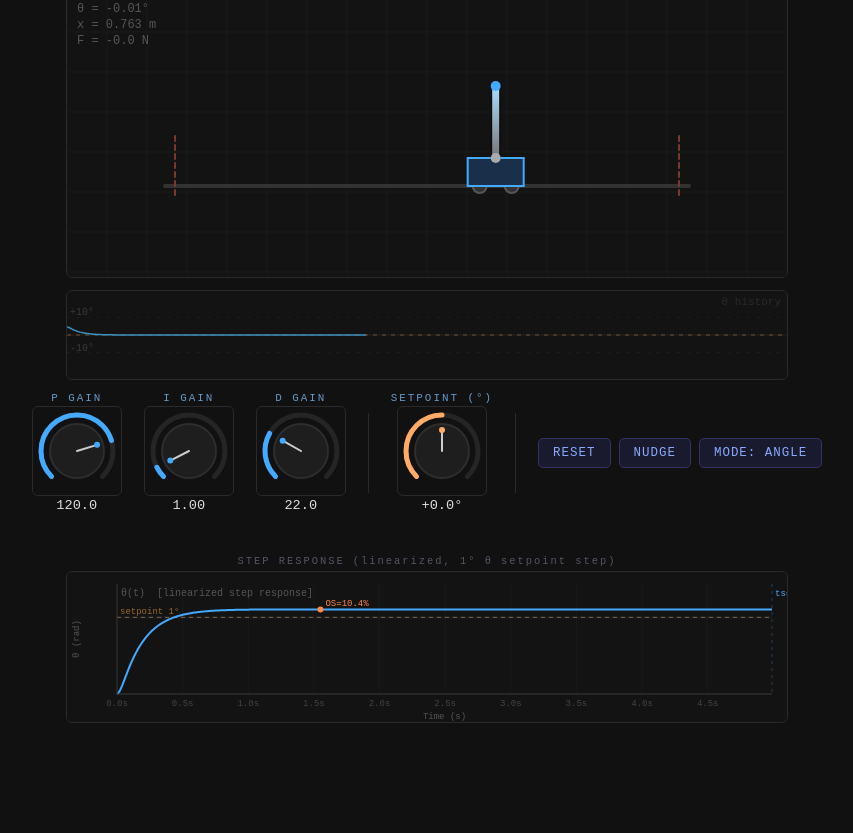
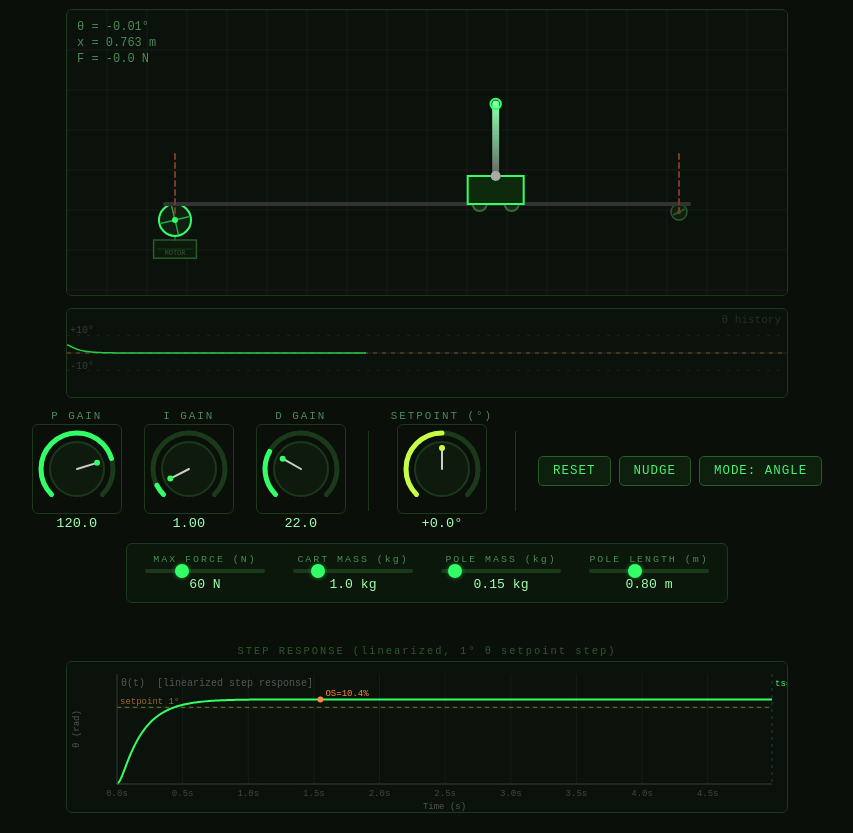
Before and after one commit to dashs20/pid_website, a plain HTML site: page index.html in a window 1280 px wide. Shown: the part 68-901 px from the top of the page, without its empty margins (213-1066 px from the left). Before the commit the page ends 811 px from the top, so only its background shows below. Drawn offline with Linux system fonts and the light colour scheme.

Commit message:
added some kewl stuff

```diff
--- a/index.html
+++ b/index.html
@@ -2,39 +2,60 @@
 <html lang="en">
 <head>
   <meta charset="UTF-8">
-  <title>PID Inverted Pendulum</title>
+  <title>learnaboutpid.com</title>
   <style>
     * { box-sizing: border-box; margin: 0; padding: 0; }
     body {
-      background: #111; color: #eee;
+      background: #0a0f0a; color: #a0ffb0;
       font-family: 'Courier New', monospace;
       display: flex; flex-direction: column; align-items: center;
       min-height: 100vh; padding: 20px; gap: 12px;
     }
-    h1 { font-size: 1.3rem; letter-spacing: 3px; color: #88ccff; margin-top: 4px; }
-    canvas { border: 1px solid #2a2a2a; border-radius: 6px; display: block; }
+    h1 { font-size: 1.3rem; letter-spacing: 3px; color: #33ff66; margin-top: 4px; text-shadow: 0 0 8px #33ff6688; }
+    canvas { border: 1px solid #1a3a1a; border-radius: 6px; display: block; }
     #controls { display: flex; gap: 22px; align-items: center; flex-wrap: wrap; justify-content: center; }
     .knob-group { display: flex; flex-direction: column; align-items: center; gap: 2px; }
-    .knob-group label { font-size: 0.68rem; letter-spacing: 2px; color: #6699cc; }
-    .knob-group .val { font-size: 0.85rem; color: #ddd; min-width: 64px; text-align: center; }
+    .knob-group label { font-size: 0.68rem; letter-spacing: 2px; color: #4a8a5a; }
+    .knob-group .val { font-size: 0.85rem; color: #a0ffb0; min-width: 64px; text-align: center; }
     canvas.knob { cursor: ns-resize; display: block; }
-    .divider { width: 1px; height: 80px; background: #2a2a2a; }
+    .divider { width: 1px; height: 80px; background: #1a3a1a; }
     #buttons { display: flex; gap: 8px; flex-wrap: wrap; justify-content: center; }
     button {
-      padding: 7px 14px; background: #1a1a2e; border: 1px solid #336;
-      color: #88aaff; border-radius: 5px; cursor: pointer;
+      padding: 7px 14px; background: #0d1f0d; border: 1px solid #2a5a2a;
+      color: #4af074; border-radius: 5px; cursor: pointer;
       font-family: inherit; font-size: 0.78rem; letter-spacing: 1px;
     }
-    button:hover { background: #222244; border-color: #88aaff; }
-    button.active { background: #1a3a1a; border-color: #4a8; color: #4a8; }
-    #status { font-size: 0.78rem; color: #f84; height: 18px; letter-spacing: 1px; }
+    button:hover { background: #122012; border-color: #33ff66; color: #33ff66; }
+    button.active { background: #0d2a0d; border-color: #33ff66; color: #33ff66; }
+    #status { font-size: 0.78rem; color: #ff8844; height: 18px; letter-spacing: 1px; }
 
     .plot-wrap { display: flex; flex-direction: column; align-items: center; gap: 4px; }
-    .plot-label { font-size: 0.65rem; letter-spacing: 2px; color: #556; text-align: center; }
+    .plot-label { font-size: 0.65rem; letter-spacing: 2px; color: #2a5a2a; text-align: center; }
+
+    /* Physics sliders */
+    #phys-controls {
+      display: flex; gap: 28px; flex-wrap: wrap; justify-content: center; align-items: flex-start;
+      border: 1px solid #1a3a1a; border-radius: 6px; padding: 10px 18px; background: #0c170c;
+    }
+    .slider-group { display: flex; flex-direction: column; align-items: center; gap: 4px; min-width: 120px; }
+    .slider-group label { font-size: 0.62rem; letter-spacing: 2px; color: #4a8a5a; }
+    .slider-group .sval { font-size: 0.82rem; color: #a0ffb0; }
+    input[type=range] {
+      -webkit-appearance: none; width: 120px; height: 4px;
+      background: #1a3a1a; border-radius: 2px; outline: none; cursor: pointer;
+    }
+    input[type=range]::-webkit-slider-thumb {
+      -webkit-appearance: none; width: 14px; height: 14px;
+      background: #33ff66; border-radius: 50%; box-shadow: 0 0 4px #33ff6688;
+    }
+    input[type=range]::-moz-range-thumb {
+      width: 14px; height: 14px; background: #33ff66; border-radius: 50%; border: none;
+    }
   </style>
 </head>
 <body>
-<h1>PID INVERTED PENDULUM</h1>
+<h1>learnaboutpid.com</h1>
+<div style="font-size:0.7rem; letter-spacing:3px; color:#2a6a3a; margin-top:-6px;">By Quantum Projects</div>
 <canvas id="sim"  width="720" height="285"></canvas>
 <canvas id="plot" width="720" height="88"></canvas>
 
@@ -67,21 +88,44 @@
     <button id="btn-posmode">MODE: ANGLE</button>
   </div>
 </div>
+<div id="phys-controls">
+  <div class="slider-group">
+    <label>MAX FORCE (N)</label>
+    <input type="range" id="sl-force" min="5" max="200" step="1" value="60">
+    <div class="sval" id="sv-force">60 N</div>
+  </div>
+  <div class="slider-group">
+    <label>CART MASS (kg)</label>
+    <input type="range" id="sl-cart" min="0.2" max="5" step="0.1" value="1.0">
+    <div class="sval" id="sv-cart">1.0 kg</div>
+  </div>
+  <div class="slider-group">
+    <label>POLE MASS (kg)</label>
+    <input type="range" id="sl-pole" min="0.01" max="2" step="0.01" value="0.15">
+    <div class="sval" id="sv-pole">0.15 kg</div>
+  </div>
+  <div class="slider-group">
+    <label>POLE LENGTH (m)</label>
+    <input type="range" id="sl-len" min="0.1" max="2" step="0.05" value="0.8">
+    <div class="sval" id="sv-len">0.80 m</div>
+  </div>
+</div>
+
 <div id="pos-controls" style="display:none; flex-direction:column; align-items:center; gap:6px; width:100%;">
-  <div style="font-size:0.65rem; letter-spacing:3px; color:#fa6; margin-top:4px;">OUTER LOOP — POSITION CONTROLLER</div>
+  <div style="font-size:0.65rem; letter-spacing:3px; color:#c8ff44; margin-top:4px;">OUTER LOOP — POSITION CONTROLLER</div>
   <div style="display:flex; gap:22px; align-items:center; flex-wrap:wrap; justify-content:center;">
     <div class="knob-group">
-      <label style="color:#fa6;">P GAIN</label>
+      <label style="color:#c8ff44;">P GAIN</label>
       <canvas class="knob" id="pkp" width="88" height="88"></canvas>
       <div class="val" id="vpkp">—</div>
     </div>
     <div class="knob-group">
-      <label style="color:#fa6;">I GAIN</label>
+      <label style="color:#c8ff44;">I GAIN</label>
       <canvas class="knob" id="pki" width="88" height="88"></canvas>
       <div class="val" id="vpki">—</div>
     </div>
     <div class="knob-group">
-      <label style="color:#fa6;">D GAIN</label>
+      <label style="color:#c8ff44;">D GAIN</label>
       <canvas class="knob" id="pkd" width="88" height="88"></canvas>
       <div class="val" id="vpkd">—</div>
     </div>
@@ -97,9 +141,9 @@
 
 
 <script>
-// ─── Physics constants ────────────────────────────────────────────────────────
-const CART_MASS=1.0, POLE_MASS=0.15, POLE_HALF=0.4, GRAVITY=9.81;
-const DT=1/500, FORCE_MAX=60, TRACK_LIM=2.8;
+// ─── Physics constants (mutable via sliders) ──────────────────────────────────
+const GRAVITY=9.81, DT=1/500, TRACK_LIM=2.8;
+let CART_MASS=1.0, POLE_MASS=0.15, POLE_HALF=0.4, FORCE_MAX=60;
 
 // ─── PID + mode ───────────────────────────────────────────────────────────────
 const pid = { Kp:120, Ki:1.0, Kd:22, setpoint:0 };
@@ -110,13 +154,13 @@ let xTarget  = 0;          // x position target (meters) — used in posMode
 // ─── Simulation state ─────────────────────────────────────────────────────────
 let sim, integral, prevErr, lastF=0, fallen, fallenT;
 let posIntegral=0, posPrevErr=0;
-let thetaHistory=[];
+let thetaHistory=[], beltDist=0;
 const HIST_LEN=720;
 
 function resetSim(tilt=0.08) {
   sim={x:0,xd:0,th:tilt,thd:0};
   integral=0; prevErr=tilt; lastF=0;
-  posIntegral=0; posPrevErr=0;
+  posIntegral=0; posPrevErr=0; beltDist=0;
   fallen=false; fallenT=0; thetaHistory=[];
   document.getElementById('status').textContent='';
 }
@@ -142,7 +186,7 @@ function getThSp() {
     posIntegral = Math.max(-2, Math.min(2, posIntegral));
     const deriv = (err - posPrevErr) / DT;
     posPrevErr = err;
-    return Math.max(-0.4, Math.min(0.4, posPid.Kp*err + posPid.Ki*posIntegral + posPid.Kd*deriv));
+    return Math.max(-Math.PI/2, Math.min(Math.PI/2, posPid.Kp*err + posPid.Ki*posIntegral + posPid.Kd*deriv));
   }
   return pid.setpoint;
 }
@@ -227,9 +271,9 @@ function makeKnob(id,dispId,opts){
     const R=Math.min(W,H)/2-8,A0=Math.PI*0.75,ARC=Math.PI*1.5;
     const Av=A0+toN(value)*ARC,col=opts.color||'#4af';
     ctx.clearRect(0,0,W,H);
-    ctx.beginPath();ctx.arc(cx,cy,R,A0,A0+ARC);ctx.strokeStyle='#252525';ctx.lineWidth=5;ctx.lineCap='round';ctx.stroke();
+    ctx.beginPath();ctx.arc(cx,cy,R,A0,A0+ARC);ctx.strokeStyle='#1a3a1a';ctx.lineWidth=5;ctx.lineCap='round';ctx.stroke();
     ctx.beginPath();ctx.arc(cx,cy,R,A0,Av);ctx.strokeStyle=col;ctx.lineWidth=5;ctx.stroke();
-    ctx.beginPath();ctx.arc(cx,cy,R-9,0,Math.PI*2);ctx.fillStyle='#1e1e1e';ctx.fill();ctx.strokeStyle='#2e2e2e';ctx.lineWidth=2;ctx.stroke();
+    ctx.beginPath();ctx.arc(cx,cy,R-9,0,Math.PI*2);ctx.fillStyle='#0d1a0d';ctx.fill();ctx.strokeStyle='#1a3a1a';ctx.lineWidth=2;ctx.stroke();
     const ix=cx+(R-15)*Math.cos(Av),iy=cy+(R-15)*Math.sin(Av);
     ctx.beginPath();ctx.moveTo(cx,cy);ctx.lineTo(ix,iy);ctx.strokeStyle='#ccc';ctx.lineWidth=2;ctx.stroke();
     ctx.beginPath();ctx.arc(ix,iy,3,0,Math.PI*2);ctx.fillStyle=col;ctx.fill();
@@ -243,16 +287,16 @@ function makeKnob(id,dispId,opts){
 }
 
 // ─── Knob inits ───────────────────────────────────────────────────────────────
-makeKnob('kp','vp',{min:1,max:500,init:pid.Kp,log:true,color:'#4af',fmt:v=>v.toFixed(1),
+makeKnob('kp','vp',{min:1,max:500,init:pid.Kp,log:true,color:'#33ff66',fmt:v=>v.toFixed(1),
   onSet:v=>{pid.Kp=v;scheduleAnalysis();}
 });
-makeKnob('ki','vi',{min:0,max:15,init:pid.Ki,log:false,color:'#4af',fmt:v=>v.toFixed(2),
+makeKnob('ki','vi',{min:0,max:15,init:pid.Ki,log:false,color:'#33ff66',fmt:v=>v.toFixed(2),
   onSet:v=>{pid.Ki=v;integral=0;scheduleAnalysis();}
 });
-makeKnob('kd','vd',{min:0,max:80,init:pid.Kd,log:false,color:'#4af',fmt:v=>v.toFixed(1),
+makeKnob('kd','vd',{min:0,max:80,init:pid.Kd,log:false,color:'#33ff66',fmt:v=>v.toFixed(1),
   onSet:v=>{pid.Kd=v;scheduleAnalysis();}
 });
-const spKnob=makeKnob('ksp','vsp',{min:-20,max:20,init:0,log:false,color:'#fa6',
+const spKnob=makeKnob('ksp','vsp',{min:-20,max:20,init:0,log:false,color:'#c8ff44',
   fmt:v=>posMode?v.toFixed(2)+' m':(v>=0?'+':'')+v.toFixed(1)+'°',
   onSet:v=>{
     if(posMode){ xTarget=v*(2/20); }
@@ -261,13 +305,13 @@ const spKnob=makeKnob('ksp','vsp',{min:-20,max:20,init:0,log:false,color:'#fa6',
   }
 });
 
-makeKnob('pkp','vpkp',{min:0.01,max:5,init:posPid.Kp,log:true,color:'#fa6',fmt:v=>v.toFixed(3),
+makeKnob('pkp','vpkp',{min:0.01,max:5,init:posPid.Kp,log:true,color:'#c8ff44',fmt:v=>v.toFixed(3),
   onSet:v=>{posPid.Kp=v;}
 });
-makeKnob('pki','vpki',{min:0,max:3,init:posPid.Ki,log:false,color:'#fa6',fmt:v=>v.toFixed(3),
+makeKnob('pki','vpki',{min:0,max:3,init:posPid.Ki,log:false,color:'#c8ff44',fmt:v=>v.toFixed(3),
   onSet:v=>{posPid.Ki=v;posIntegral=0;}
 });
-makeKnob('pkd','vpkd',{min:0,max:2,init:posPid.Kd,log:false,color:'#fa6',fmt:v=>v.toFixed(3),
+makeKnob('pkd','vpkd',{min:0,max:2,init:posPid.Kd,log:false,color:'#c8ff44',fmt:v=>v.toFixed(3),
   onSet:v=>{posPid.Kd=v;}
 });
 
@@ -294,7 +338,7 @@ function renderStepResp(){
   const cv=document.getElementById('step'),ctx=cv.getContext('2d');
   const W=cv.width,H=cv.height,ML=50,MR=15,MT=12,MB=28;
   const PW=W-ML-MR,PH=H-MT-MB;
-  ctx.fillStyle='#131313';ctx.fillRect(0,0,W,H);
+  ctx.fillStyle='#0b120b';ctx.fillRect(0,0,W,H);
 
   const r=Math.PI/180; // 1° in rad
   const tMax=stepData[stepData.length-1].t;
@@ -318,13 +362,13 @@ function renderStepResp(){
 
   // ±2% settling band
   const band=0.02*r;
-  ctx.fillStyle='rgba(68,170,255,0.05)';
+  ctx.fillStyle='rgba(51,255,102,0.05)';
   ctx.fillRect(ML,toY(r+band),PW,toY(r-band)-toY(r+band));
 
   // θ(t) curve
   ctx.beginPath();
   stepData.forEach((d,i)=>{const px=toX(d.t),py=toY(d.theta);i===0?ctx.moveTo(px,py):ctx.lineTo(px,py);});
-  ctx.strokeStyle='#4af';ctx.lineWidth=2;ctx.stroke();
+  ctx.strokeStyle='#33ff66';ctx.lineWidth=2;ctx.stroke();
 
   // Overshoot marker
   const maxTh=Math.max(...allTh), maxIdx=allTh.indexOf(maxTh);
@@ -345,7 +389,7 @@ function renderStepResp(){
     const px=toX(settleT);
     ctx.beginPath();ctx.moveTo(px,MT);ctx.lineTo(px,MT+PH);
     ctx.strokeStyle='rgba(68,170,255,0.3)';ctx.lineWidth=1;ctx.setLineDash([3,4]);ctx.stroke();ctx.setLineDash([]);
-    ctx.fillStyle='#4af';ctx.font='9px monospace';ctx.textAlign='left';
+    ctx.fillStyle='#33ff66';ctx.font='9px monospace';ctx.textAlign='left';
     ctx.fillText(`ts=${settleT.toFixed(2)}s`,px+3,MT+12);
   }
 
@@ -365,46 +409,115 @@ function renderSim(){
   const cv=document.getElementById('sim'),ctx=cv.getContext('2d');
   const W=cv.width,H=cv.height,PX=90,oX=W/2,tY=Math.round(H*0.68),CW=56,CH=28;
   const thSp=getThSp();
-  ctx.fillStyle='#131313';ctx.fillRect(0,0,W,H);
+  ctx.fillStyle='#0b120b';ctx.fillRect(0,0,W,H);
   ctx.strokeStyle='#1a1a1a';ctx.lineWidth=1;
   for(let gx=0;gx<W;gx+=40){ctx.beginPath();ctx.moveTo(gx,0);ctx.lineTo(gx,H);ctx.stroke();}
   for(let gy=0;gy<H;gy+=40){ctx.beginPath();ctx.moveTo(0,gy);ctx.lineTo(W,gy);ctx.stroke();}
   const tL=oX-TRACK_LIM*PX,tR=oX+TRACK_LIM*PX;
+
+  // ── Motor + belt ────────────────────────────────────────────────────────────
+  const motorR=Math.min(22,8+(FORCE_MAX/60)*8);
+  const mpX=tL, mpY=tY+motorR;           // drive pulley center (sits just below track)
+  const idlerR=8, ipX=tR, ipY=tY+idlerR; // idler pulley center
+  const mBodyW=Math.min(72,32+FORCE_MAX*0.18);
+  const mBodyH=Math.min(30,14+FORCE_MAX*0.07);
+  const mBodyTop=mpY+motorR+4;
+
+  // Motor body
+  ctx.fillStyle='#0c1a0c';ctx.strokeStyle='#2a5a2a';ctx.lineWidth=1.5;
+  ctx.beginPath();ctx.rect(mpX-mBodyW/2,mBodyTop,mBodyW,mBodyH);ctx.fill();ctx.stroke();
+  const nCoils=Math.max(2,Math.floor(mBodyH/7));
+  for(let i=1;i<nCoils;i++){
+    const ly=mBodyTop+(mBodyH/nCoils)*i;
+    ctx.beginPath();ctx.moveTo(mpX-mBodyW/2+4,ly);ctx.lineTo(mpX+mBodyW/2-4,ly);
+    ctx.strokeStyle='#1a3a1a';ctx.lineWidth=1;ctx.stroke();
+  }
+  ctx.fillStyle='#2a5a2a';ctx.font='7px monospace';ctx.textAlign='center';
+  ctx.fillText('MOTOR',mpX,mBodyTop+mBodyH-3);
+
+  // Output shaft (body → pulley)
+  ctx.strokeStyle='#2a5a2a';ctx.lineWidth=2;
+  ctx.beginPath();ctx.moveTo(mpX,mpY+motorR);ctx.lineTo(mpX,mBodyTop);ctx.stroke();
+
+  // Drive pulley
+  ctx.beginPath();ctx.arc(mpX,mpY,motorR,0,Math.PI*2);
+  ctx.fillStyle='#102010';ctx.fill();ctx.strokeStyle='#33ff66';ctx.lineWidth=2;ctx.stroke();
+  for(let i=0;i<4;i++){
+    const a=beltDist/motorR+i*Math.PI/2;
+    ctx.beginPath();ctx.moveTo(mpX+Math.cos(a)*2,mpY+Math.sin(a)*2);
+    ctx.lineTo(mpX+Math.cos(a)*(motorR-2),mpY+Math.sin(a)*(motorR-2));
+    ctx.strokeStyle='#22aa44';ctx.lineWidth=1.5;ctx.stroke();
+  }
+  ctx.beginPath();ctx.arc(mpX,mpY,3,0,Math.PI*2);ctx.fillStyle='#33ff66';ctx.fill();
+
+  // Idler pulley
+  ctx.beginPath();ctx.arc(ipX,ipY,idlerR,0,Math.PI*2);
+  ctx.fillStyle='#102010';ctx.fill();ctx.strokeStyle='#2a5a2a';ctx.lineWidth=1.5;ctx.stroke();
+  const iA=beltDist/idlerR;
+  ctx.beginPath();ctx.moveTo(ipX+Math.cos(iA)*(idlerR-2),ipY+Math.sin(iA)*(idlerR-2));
+  ctx.lineTo(ipX-Math.cos(iA)*(idlerR-2),ipY-Math.sin(iA)*(idlerR-2));
+  ctx.strokeStyle='#2a5a2a';ctx.lineWidth=1.5;ctx.stroke();
+  ctx.beginPath();ctx.arc(ipX,ipY,2,0,Math.PI*2);ctx.fillStyle='#2a5a2a';ctx.fill();
+
+  // Belt (top strand at track level)
+  ctx.beginPath();ctx.moveTo(mpX,tY);ctx.lineTo(ipX,tY);
+  ctx.strokeStyle='#1a4a1a';ctx.lineWidth=2;ctx.stroke();
+
+  // Track rail
   ctx.beginPath();ctx.moveTo(tL-10,tY);ctx.lineTo(tR+10,tY);ctx.strokeStyle='#333';ctx.lineWidth=4;ctx.stroke();
   ctx.strokeStyle='#7a3a2a';ctx.lineWidth=2;ctx.setLineDash([5,4]);
   for(const lx of[tL,tR]){ctx.beginPath();ctx.moveTo(lx,tY-50);ctx.lineTo(lx,tY+12);ctx.stroke();}
   ctx.setLineDash([]);
-  // Position target indicator (pos mode)
-  if(posMode){const xtPx=oX+xTarget*PX;ctx.beginPath();ctx.moveTo(xtPx,tY-60);ctx.lineTo(xtPx,tY+12);ctx.strokeStyle='rgba(255,160,60,0.6)';ctx.lineWidth=2;ctx.setLineDash([4,4]);ctx.stroke();ctx.setLineDash([]);}
+
+  // Position target indicator
+  if(posMode){const xtPx=oX+xTarget*PX;ctx.beginPath();ctx.moveTo(xtPx,tY-60);ctx.lineTo(xtPx,tY+12);ctx.strokeStyle='rgba(200,255,68,0.6)';ctx.lineWidth=2;ctx.setLineDash([4,4]);ctx.stroke();ctx.setLineDash([]);}
+
+  // Cart + wheels
   const cX=oX+sim.x*PX,cTop=tY-CH;
-  for(const wx of[cX-16,cX+16]){ctx.beginPath();ctx.arc(wx,tY,7,0,Math.PI*2);ctx.fillStyle='#333';ctx.fill();ctx.strokeStyle='#555';ctx.lineWidth=2;ctx.stroke();}
+  for(const wx of[cX-16,cX+16]){ctx.beginPath();ctx.arc(wx,tY,7,0,Math.PI*2);ctx.fillStyle='#1a2a1a';ctx.fill();ctx.strokeStyle='#3a6a3a';ctx.lineWidth=2;ctx.stroke();}
   ctx.beginPath();ctx.rect(cX-CW/2,cTop,CW,CH);
-  ctx.fillStyle=fallen?'#3a1a1a':'#1a2f4a';ctx.fill();ctx.strokeStyle=fallen?'#f54':'#4af';ctx.lineWidth=2;ctx.stroke();
+  ctx.fillStyle=fallen?'#3a1a1a':'#0d2a0d';ctx.fill();ctx.strokeStyle=fallen?'#f54':'#33ff66';ctx.lineWidth=2;ctx.stroke();
+
+  // Pole shadow + pole
   const polePx=POLE_HALF*2*PX;
   const tipX=cX+polePx*Math.sin(sim.th),tipY=cTop-polePx*Math.cos(sim.th);
   ctx.beginPath();ctx.moveTo(cX,cTop);ctx.lineTo(tipX,tipY);ctx.strokeStyle='rgba(0,0,0,0.4)';ctx.lineWidth=10;ctx.lineCap='round';ctx.stroke();
   const pg=ctx.createLinearGradient(cX,cTop,tipX,tipY);
-  pg.addColorStop(0,'#777');pg.addColorStop(1,fallen?'#f96':'#aaddff');
+  pg.addColorStop(0,'#666');pg.addColorStop(1,fallen?'#f96':'#88ffaa');
   ctx.beginPath();ctx.moveTo(cX,cTop);ctx.lineTo(tipX,tipY);ctx.strokeStyle=pg;ctx.lineWidth=7;ctx.stroke();
-  if(Math.abs(thSp)>0.002){const gL=polePx*0.65;ctx.beginPath();ctx.moveTo(cX,cTop);ctx.lineTo(cX+gL*Math.sin(thSp),cTop-gL*Math.cos(thSp));ctx.strokeStyle='rgba(255,160,60,0.4)';ctx.lineWidth=3;ctx.setLineDash([6,5]);ctx.stroke();ctx.setLineDash([]);}
+
+  // Setpoint ghost
+  if(Math.abs(thSp)>0.002){const gL=polePx*0.65;ctx.beginPath();ctx.moveTo(cX,cTop);ctx.lineTo(cX+gL*Math.sin(thSp),cTop-gL*Math.cos(thSp));ctx.strokeStyle='rgba(200,255,68,0.35)';ctx.lineWidth=3;ctx.setLineDash([6,5]);ctx.stroke();ctx.setLineDash([]);}
+
+  // Pivot
   ctx.beginPath();ctx.arc(cX,cTop,5,0,Math.PI*2);ctx.fillStyle='#aaa';ctx.fill();
-  ctx.beginPath();ctx.arc(tipX,tipY,5,0,Math.PI*2);ctx.fillStyle=fallen?'#f54':'#4af';ctx.fill();
-  ctx.fillStyle='#555';ctx.font='12px monospace';ctx.textAlign='left';
+
+  // Tip mass — radius scales with POLE_MASS
+  const bobR=Math.max(4,Math.min(20,4+POLE_MASS*8));
+  ctx.beginPath();ctx.arc(tipX,tipY,bobR,0,Math.PI*2);
+  ctx.fillStyle=fallen?'rgba(255,85,68,0.25)':'rgba(51,255,102,0.15)';ctx.fill();
+  ctx.strokeStyle=fallen?'#f54':'#33ff66';ctx.lineWidth=2;ctx.stroke();
+  // Shine
+  ctx.beginPath();ctx.arc(tipX-bobR*0.28,tipY-bobR*0.28,bobR*0.22,0,Math.PI*2);
+  ctx.fillStyle=fallen?'rgba(255,160,120,0.4)':'rgba(200,255,220,0.45)';ctx.fill();
+
+  // HUD
+  ctx.fillStyle='#4a8a5a';ctx.font='12px monospace';ctx.textAlign='left';
   ctx.fillText(`θ = ${(sim.th*180/Math.PI).toFixed(2)}°`,10,20);
   ctx.fillText(`x = ${sim.x.toFixed(3)} m`,10,36);
   ctx.fillText(`F = ${lastF.toFixed(1)} N`,10,52);
-  if(posMode){ctx.fillStyle='#6a4';ctx.fillText(`x_sp = ${xTarget.toFixed(2)} m`,10,68);}
-  if(fallen){ctx.fillStyle='rgba(0,0,0,0.5)';ctx.fillRect(0,0,W,H);ctx.fillStyle='#f54';ctx.font='bold 26px monospace';ctx.textAlign='center';ctx.fillText('FALLEN',W/2,H/2-14);ctx.fillStyle='#888';ctx.font='14px monospace';ctx.fillText('resetting...',W/2,H/2+14);}
+  if(posMode){ctx.fillStyle='#8abb44';ctx.fillText(`x_sp = ${xTarget.toFixed(2)} m`,10,68);}
+  if(fallen){ctx.fillStyle='rgba(0,0,0,0.55)';ctx.fillRect(0,0,W,H);ctx.fillStyle='#f54';ctx.font='bold 26px monospace';ctx.textAlign='center';ctx.fillText('FALLEN',W/2,H/2-14);ctx.fillStyle='#888';ctx.font='14px monospace';ctx.fillText('resetting...',W/2,H/2+14);}
 }
 
 function renderPlot(){
   const cv=document.getElementById('plot'),ctx=cv.getContext('2d');
   const W=cv.width,H=cv.height,mY=H/2,scY=mY/(25*Math.PI/180);
-  ctx.fillStyle='#131313';ctx.fillRect(0,0,W,H);
+  ctx.fillStyle='#0b120b';ctx.fillRect(0,0,W,H);
   ctx.beginPath();ctx.moveTo(0,mY);ctx.lineTo(W,mY);ctx.strokeStyle='#222';ctx.lineWidth=1;ctx.stroke();
   for(const deg of[-10,10]){const ry=mY-(deg*Math.PI/180)*scY;ctx.beginPath();ctx.moveTo(0,ry);ctx.lineTo(W,ry);ctx.strokeStyle='#1e1e1e';ctx.lineWidth=1;ctx.setLineDash([3,7]);ctx.stroke();ctx.setLineDash([]);ctx.fillStyle='#383838';ctx.font='10px monospace';ctx.textAlign='left';ctx.fillText(`${deg>0?'+':''}${deg}°`,3,ry-2);}
   const spY=mY-getThSp()*scY;ctx.beginPath();ctx.moveTo(0,spY);ctx.lineTo(W,spY);ctx.strokeStyle='rgba(255,160,60,0.4)';ctx.lineWidth=1;ctx.setLineDash([4,5]);ctx.stroke();ctx.setLineDash([]);
-  if(thetaHistory.length>1){ctx.beginPath();thetaHistory.forEach((th,i)=>{const px=(i/HIST_LEN)*W,py=mY-th*scY;i===0?ctx.moveTo(px,py):ctx.lineTo(px,py);});ctx.strokeStyle='#3a8fc0';ctx.lineWidth=1.5;ctx.stroke();}
+  if(thetaHistory.length>1){ctx.beginPath();thetaHistory.forEach((th,i)=>{const px=(i/HIST_LEN)*W,py=mY-th*scY;i===0?ctx.moveTo(px,py):ctx.lineTo(px,py);});ctx.strokeStyle='#22cc44';ctx.lineWidth=1.5;ctx.stroke();}
   ctx.fillStyle='#2a2a2a';ctx.font='11px monospace';ctx.textAlign='right';ctx.fillText('θ history',W-6,14);
 }
 
@@ -416,6 +529,7 @@ function loop(ts){
   if(!fallen){
     const steps=Math.round(dt/DT);
     for(let i=0;i<steps;i++){const F=pidStep();lastF=F;physicsStep(F);}
+    beltDist+=sim.xd*90*dt; // PX=90
     thetaHistory.push(sim.th);
     if(thetaHistory.length>HIST_LEN) thetaHistory.shift();
     if(Math.abs(sim.th)>Math.PI/2||Math.abs(sim.x)>TRACK_LIM){fallen=true;fallenT=0;}
@@ -432,6 +546,17 @@ function loop(ts){
 document.getElementById('btn-reset').addEventListener('click',()=>resetSim());
 document.getElementById('btn-nudge').addEventListener('click',()=>{sim.thd+=(Math.random()-0.5)*1.2;sim.xd+=(Math.random()-0.5)*0.5;});
 
+// ─── Physics sliders ──────────────────────────────────────────────────────────
+function makeSlider(id, valId, fmt, onSet) {
+  const sl = document.getElementById(id), vl = document.getElementById(valId);
+  sl.addEventListener('input', () => { onSet(parseFloat(sl.value)); vl.textContent = fmt(parseFloat(sl.value)); resetSim(); scheduleAnalysis(); });
+  vl.textContent = fmt(parseFloat(sl.value));
+}
+makeSlider('sl-force', 'sv-force', v => v.toFixed(0)+' N',  v => { FORCE_MAX = v; });
+makeSlider('sl-cart',  'sv-cart',  v => v.toFixed(1)+' kg', v => { CART_MASS = v; });
+makeSlider('sl-pole',  'sv-pole',  v => v.toFixed(2)+' kg', v => { POLE_MASS = v; });
+makeSlider('sl-len',   'sv-len',   v => v.toFixed(2)+' m',  v => { POLE_HALF = v/2; });
+
 // ─── Boot ─────────────────────────────────────────────────────────────────────
 stepData=computeStepResponse();
 renderStepResp();
```
Also changed, not shown: .claude/settings.local.json (added).
